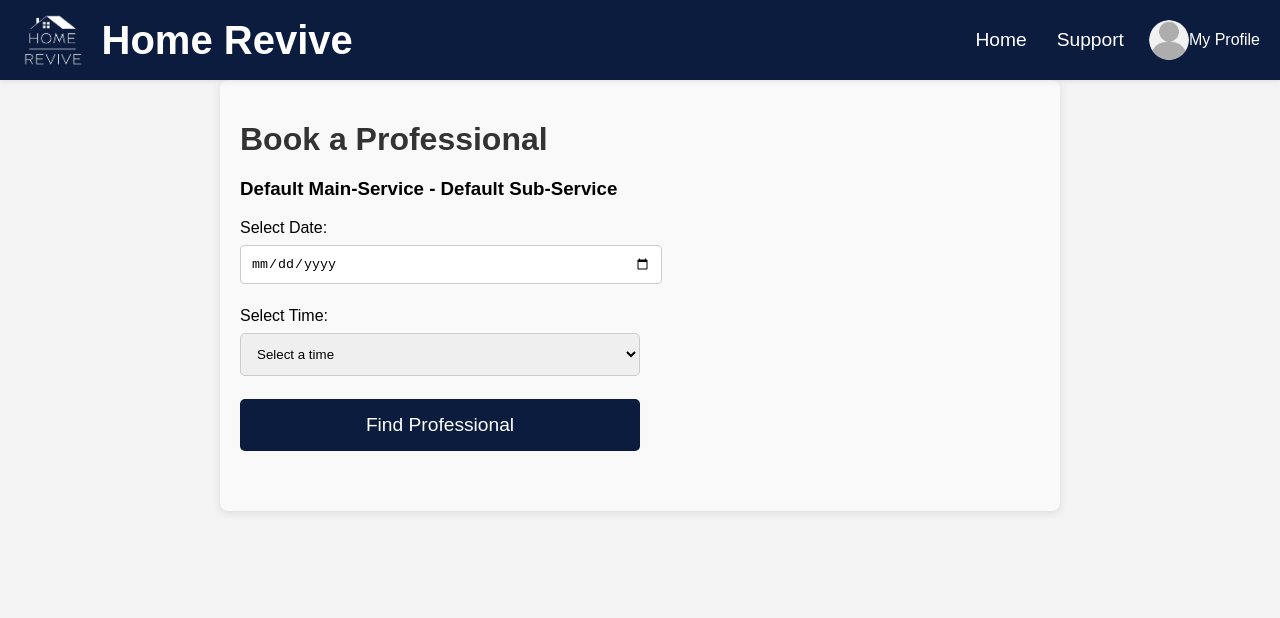
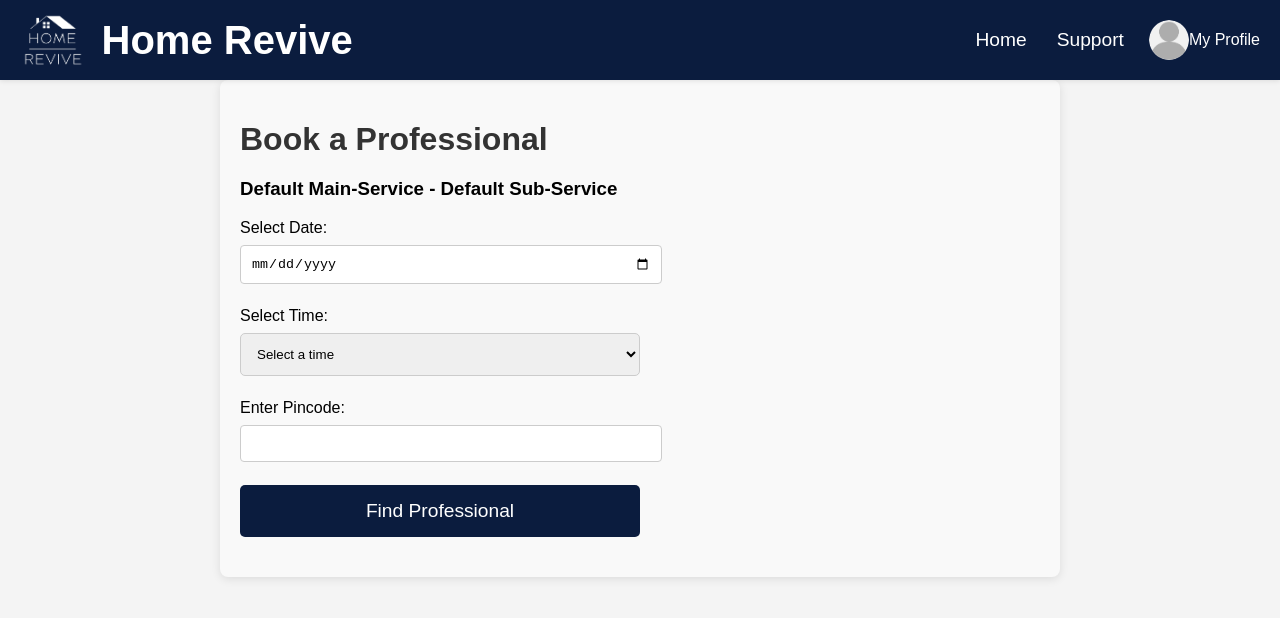
Before and after one commit to sanika2520/homerevive1, a React (Create React App) app: page /book-professional in a window 1280 px wide. Shown: the top 618 px of the page. Built offline with nearby package versions, Linux system fonts and the light colour scheme; no server answers.

Commit message:
modified:   src/App.js 	modified:   src/components/BookProfessional.js 	new file:   src/components/BookingSummary.js

```diff
--- a/src/App.js
+++ b/src/App.js
@@ -22,6 +22,7 @@ import TermsOfService from './components/TermsOfService';
 import PrivacyPolicy from './components/PrivacyPolicy';
 import ContactUs from './components/ContactUs';
 import AboutUs from './components/AboutUs';
+import BookingSummary from './components/BookingSummary';
 
 function App() {
   return (
@@ -46,6 +47,7 @@ function App() {
         <Route path="/Privacy" element={<PrivacyPolicy />} />
         <Route path="/Contact" element={<ContactUs />} />
         <Route path="/About" element={<AboutUs />} />
+        <Route path="/booking-summary" element={<BookingSummary />} />
       </Routes>
     </Router>
   );
--- a/src/components/BookProfessional.js
+++ b/src/components/BookProfessional.js
@@ -1,13 +1,123 @@
+// // src/components/BookProfessional.js
+// import React, { useState } from 'react';
+// import { useLocation, useNavigate } from 'react-router-dom';
+// import homeReviveLogo from '../assets/home-revive-logo.png.webp';
+// import userProfile from '../assets/user-placeholder.png.webp';
+// import './BookingPage.css';
+// import { db, auth } from '../firebaseConfig';
+// import { collection, getDocs, query, where, doc, getDoc,addDoc} from 'firebase/firestore';
+// import { onAuthStateChanged } from 'firebase/auth';
+
+
+// const BookProfessional = () => {
+//     const location = useLocation();
+//     const { selectedService, mainService } = location.state || {
+//         selectedService: { title: 'Default Sub-Service' },
+//         mainService: { title: 'Default Main-Service' }
+//     };
+
+//     const [bookingDate, setBookingDate] = useState('');
+//     const [bookingTime, setBookingTime] = useState('');
+//     const [user, setUser] = useState(null);  // To hold logged-in user details
+//     const [customerArea, setCustomerArea] = useState('');  // To hold customer area
+//     const [showDropdown, setShowDropdown] = useState(false);
+//     const navigate = useNavigate();  // To navigate after booking
+
+
+//   const handleBooking = (e) => {
+//     e.preventDefault();
+//     console.log(`Booked ${selectedService.title} on ${bookingDate} at ${bookingTime}`);
+//   };
+
+//   const toggleProfileDropdown = () => setShowDropdown((prev) => !prev);
+//   const handleLogoutClick = () => {
+//     navigate('/'); // Navigate to home on logout
+//   };
+
+//   const generateTimeOptions = () => {
+//     const options = [];
+//     for (let hour = 8; hour <= 22; hour++) {
+//       const time = `${hour.toString().padStart(2, '0')}:00`;
+//       options.push(<option key={time} value={time}>{time}</option>);
+//     }
+//     return options;
+//   };
+
+//   return (
+//     <>
+//       <header className="header">
+//         <div className="logo-container">
+//           <img src={homeReviveLogo} alt="Home Revive Logo" className="logo large" />
+//           <span className="logo-text">Home Revive</span>
+//         </div>
+//         <div className="nav">
+//           <div className="nav-item" onClick={() => navigate('/customer-home')}>Home</div>
+//           <div className="nav-item" onClick={() => navigate('/support')}>Support</div>
+//           <div className="profile" onClick={toggleProfileDropdown}>
+//             <img src={userProfile} alt="Profile" />
+//             <span className="profile-name">My Profile</span>
+//           </div>
+//           {showDropdown && (
+//             <div className="profile-dropdown active">
+//               <ul>
+//                 <li>View Profile</li>
+//                 <li>Account Settings</li>
+//                 <li onClick={handleLogoutClick}>Logout</li>
+//               </ul>
+//             </div>
+//           )}
+//         </div>
+//       </header>
+
+//       <div className="booking-container">
+//         <main className="booking-content">
+//           <h1>Book a Professional</h1>
+//           <h3>{mainService.title} - {selectedService.title}</h3>
+//           <form onSubmit={handleBooking} className="booking-form">
+//             <div className="form-group">
+//               <label htmlFor="date">Select Date:</label>
+//               <input
+//                 type="date"
+//                 id="date"
+//                 value={bookingDate}
+//                 onChange={(e) => setBookingDate(e.target.value)}
+//                 required
+//               />
+//             </div>
+//             <div className="form-group">
+//               <label htmlFor="time">Select Time:</label>
+//               <select
+//                 id="time"
+//                 value={bookingTime}
+//                 onChange={(e) => setBookingTime(e.target.value)}
+//                 required
+//               >
+//                 <option value="">Select a time</option>
+//                 {generateTimeOptions()}
+//               </select>
+//             </div>
+//             <button type="submit" className="btn">Find Professional</button>
+//           </form>
+//         </main>
+
+//         <footer className="footer">
+//           {/* Footer content, if applicable */}
+//         </footer>
+//       </div>
+//     </>
+//   );
+// };
+
+// export default BookProfessional;
+
+
 // src/components/BookProfessional.js
-import React, { useState } from 'react';
+import React, { useState, useEffect } from 'react';
 import { useLocation, useNavigate } from 'react-router-dom';
+import { auth } from '../firebaseConfig'; // Import Firebase auth
 import homeReviveLogo from '../assets/home-revive-logo.png.webp';
 import userProfile from '../assets/user-placeholder.png.webp';
 import './BookingPage.css';
-import { db, auth } from '../firebaseConfig';
-import { collection, getDocs, query, where, doc, getDoc,addDoc} from 'firebase/firestore';
-import { onAuthStateChanged } from 'firebase/auth';
-
 
 const BookProfessional = () => {
     const location = useLocation();
@@ -18,20 +128,28 @@ const BookProfessional = () => {
 
     const [bookingDate, setBookingDate] = useState('');
     const [bookingTime, setBookingTime] = useState('');
-    const [user, setUser] = useState(null);  // To hold logged-in user details
-    const [customerArea, setCustomerArea] = useState('');  // To hold customer area
+    const [pincode, setPincode] = useState(''); // New state for pincode
+    const [userUid, setUserUid] = useState(''); // New state for user UID
     const [showDropdown, setShowDropdown] = useState(false);
-    const navigate = useNavigate();  // To navigate after booking
+    const navigate = useNavigate();
 
+    useEffect(() => {
+        // Get current user UID
+        const unsubscribe = auth.onAuthStateChanged((user) => {
+            if (user) {
+                setUserUid(user.uid);
+            }
+        });
+
+        return () => unsubscribe();
+    }, []);
 
     const handleBooking = (e) => {
         e.preventDefault();
         console.log(`Booked ${selectedService.title} on ${bookingDate} at ${bookingTime}`);
-  };
 
-  const toggleProfileDropdown = () => setShowDropdown((prev) => !prev);
-  const handleLogoutClick = () => {
-    navigate('/'); // Navigate to home on logout
+        // Navigate to a new page with the UID and pincode
+        navigate('/booking-summary', { state: { userUid, pincode } });
     };
 
     const generateTimeOptions = () => {
@@ -41,6 +159,11 @@ const BookProfessional = () => {
             options.push(<option key={time} value={time}>{time}</option>);
         }
         return options;
+    };
+
+    const toggleProfileDropdown = () => setShowDropdown((prev) => !prev);
+    const handleLogoutClick = () => {
+        navigate('/'); // Navigate to home on logout
     };
 
     return (
@@ -96,19 +219,26 @@ const BookProfessional = () => {
                                 {generateTimeOptions()}
                             </select>
                         </div>
+                        <div className="form-group">
+                            <label htmlFor="pincode">Enter Pincode:</label>
+                            <input
+                                type="text"
+                                id="pincode"
+                                value={pincode}
+                                onChange={(e) => setPincode(e.target.value)}
+                                required
+                            />
+                        </div>
                         <button type="submit" className="btn">Find Professional</button>
                     </form>
                 </main>
-
-        <footer className="footer">
-          {/* Footer content, if applicable */}
-        </footer>
             </div>
         </>
     );
 };
 
 export default BookProfessional;
+
 
 // // src/components/BookProfessional.js
 // import React, { useState, useEffect } from 'react';
--- /dev/null
+++ b/src/components/BookingSummary.js
@@ -0,0 +1,108 @@
+// // src/components/BookingSummary.js
+// import React from 'react';
+// import { useLocation } from 'react-router-dom';
+// import homeReviveLogo from '../assets/home-revive-logo.png.webp';
+// //import './BookingSummary.css'; // Create this CSS file for styling if needed
+
+// const BookingSummary = () => {
+//     const location = useLocation();
+//     const { userUid, pincode } = location.state || { userUid: 'No UID', pincode: 'No Pincode' };
+
+//     return (
+//         <div className="booking-summary">
+//             <header className="header">
+//                 <div className="logo-container">
+//                     <img src={homeReviveLogo} alt="Home Revive Logo" className="logo large" />
+//                     <span className="logo-text">Home Revive</span>
+//                 </div>
+//             </header>
+
+//             <main>
+//                 <h1>Booking Summary</h1>
+//                 <p><strong>User UID:</strong> {userUid}</p>
+//                 <p><strong>Pincode:</strong> {pincode}</p>
+//             </main>
+
+//             <footer className="footer">
+//                 {/* Footer content, if applicable */}
+//             </footer>
+//         </div>
+//     );
+// };
+
+// export default BookingSummary;
+
+
+// src/components/BookingSummary.js
+import React, { useEffect, useState } from 'react';
+import { useLocation } from 'react-router-dom';
+import { db } from '../firebaseConfig'; // Make sure to import your Firestore configuration
+import { collection, query, where, getDocs } from 'firebase/firestore';
+import homeReviveLogo from '../assets/home-revive-logo.png.webp';
+//import './BookingSummary.css'; // Create this CSS file for styling if needed
+
+const BookingSummary = () => {
+    const location = useLocation();
+    const { userUid, pincode } = location.state || { userUid: 'No UID', pincode: 'No Pincode' };
+    const [providers, setProviders] = useState([]); // State to hold provider data
+    const [loading, setLoading] = useState(true); // Loading state
+
+    useEffect(() => {
+        const fetchProviders = async () => {
+            try {
+                const q = query(collection(db, 'providers'), where('pincode', '==', pincode));
+                const querySnapshot = await getDocs(q);
+                const providersList = querySnapshot.docs.map(doc => ({ id: doc.id, ...doc.data() }));
+                setProviders(providersList);
+            } catch (error) {
+                console.error("Error fetching providers: ", error);
+            } finally {
+                setLoading(false);
+            }
+        };
+
+        if (pincode) {
+            fetchProviders();
+        }
+    }, [pincode]);
+
+    return (
+        <div className="booking-summary">
+            <header className="header">
+                <div className="logo-container">
+                    <img src={homeReviveLogo} alt="Home Revive Logo" className="logo large" />
+                    <span className="logo-text">Home Revive</span>
+                </div>
+            </header>
+
+            <main>
+                <h1>Booking Summary</h1>
+                <p><strong>User UID:</strong> {userUid}</p>
+                <p><strong>Pincode:</strong> {pincode}</p>
+
+                {loading ? (
+                    <p>Loading providers...</p>
+                ) : (
+                    <div>
+                        <h2>Providers:</h2>
+                        {providers.length > 0 ? (
+                            <ul>
+                                {providers.map(provider => (
+                                    <li key={provider.id}>{provider.name}</li>
+                                ))}
+                            </ul>
+                        ) : (
+                            <p>No providers found for this pincode.</p>
+                        )}
+                    </div>
+                )}
+            </main>
+
+            <footer className="footer">
+                {/* Footer content, if applicable */}
+            </footer>
+        </div>
+    );
+};
+
+export default BookingSummary;
```
Lines whose indentation alone changed are shown as unchanged.
